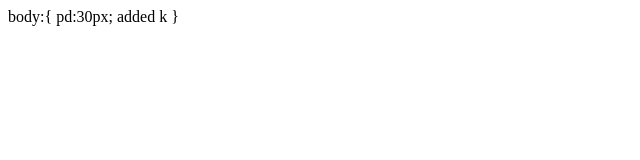
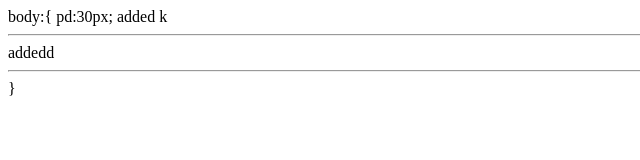
Before and after one commit to karthik11c/book-store-api, a website: page index.html in a window 1280 px wide. Shown: the whole page, without its empty margins (0-640 px from the left). Drawn offline with Linux system fonts and the light colour scheme.

Commit message:
added something..

```diff
--- a/index.html
+++ b/index.html
@@ -1,5 +1,5 @@
 body:{
   pd:30px;
   added k
-
+<hr>addedd<hr>
 }
```
